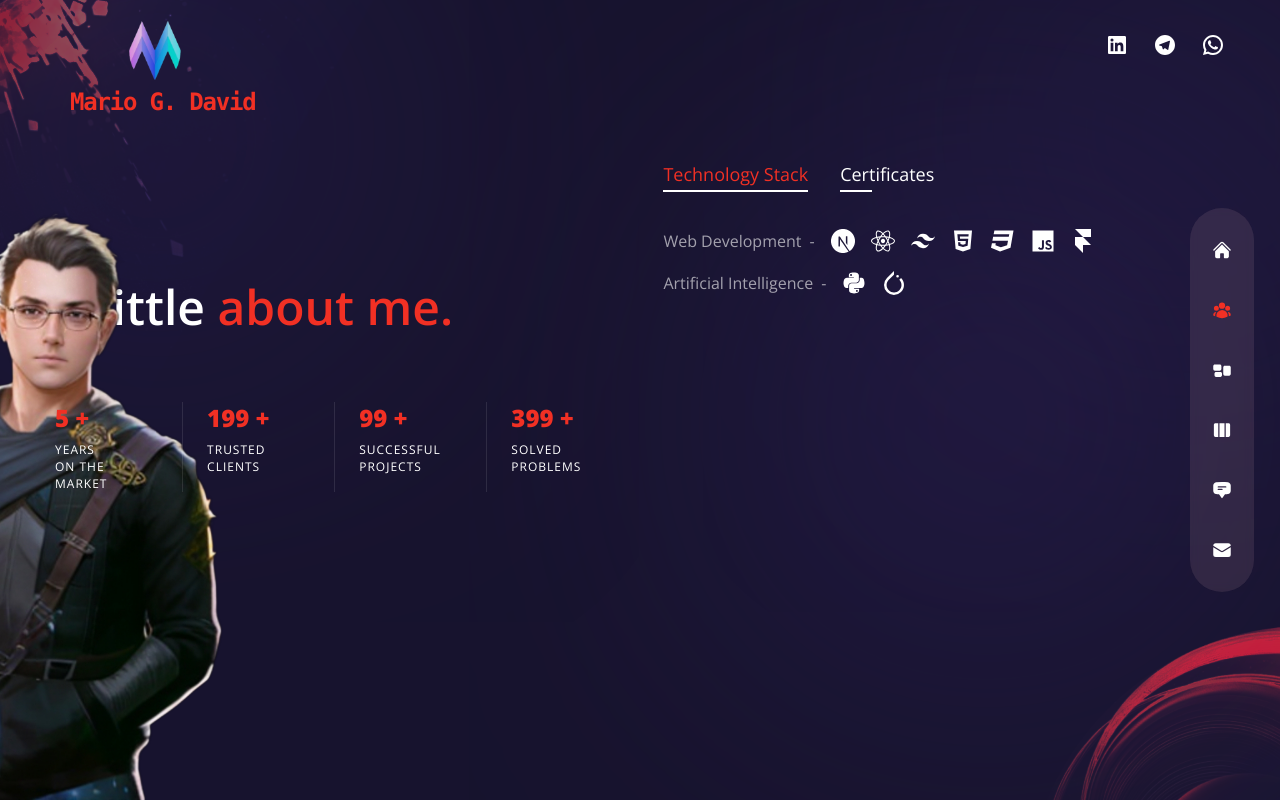
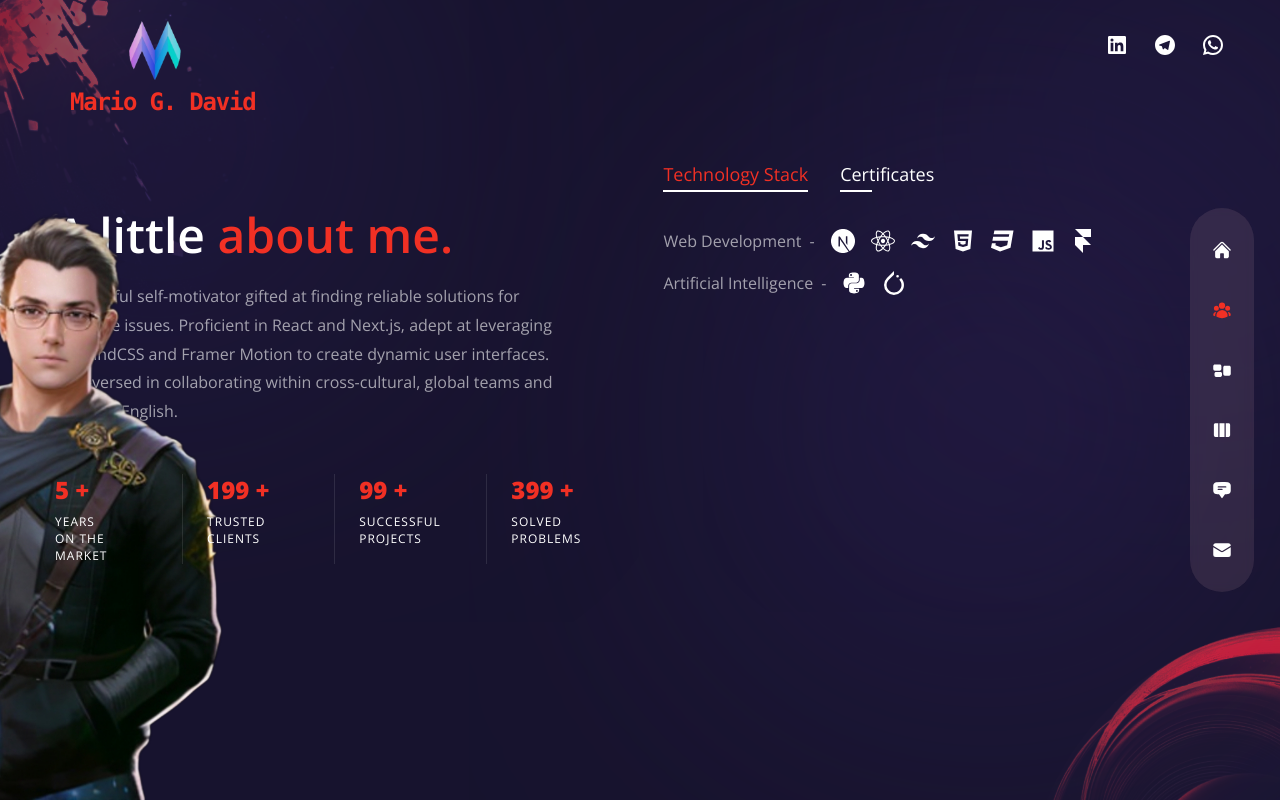
Before and after one commit to mario-george/Mario-George-Portfolio, a Next.js app: page /about in a window 1280 px wide. Built offline with nearby package versions, Linux system fonts and the light colour scheme.

Commit message:
about message updated

```diff
--- a/pages/about/index.js
+++ b/pages/about/index.js
@@ -71,7 +71,7 @@ const About = () => {
   const [index, setIndex] = useState(0);
   console.log(index);
   return (
-    <div className="h-screen bg-primary/30 py-32 text-center xl:text-left">
+    <div className="h-screen bg-primary/30 text-center xl:text-left  ">
       <Circles />
       {/* avatar Img*/}
       <motion.div
@@ -102,7 +102,11 @@ const About = () => {
             exit="hidden"
             className="max-w-[500px] mx-auto xl:mx-0 mb-6 xl:mb-12 px-2 xl:px-0"
           >
-            {/* about us goes here */}
+            Respectful self-motivator gifted at finding reliable solutions for
+            software issues. Proficient in React and Next.js, adept at
+            leveraging TailwindCSS and Framer Motion to create dynamic user
+            interfaces. Well-versed in collaborating within cross-cultural,
+            global teams and fluent in English.{" "}
           </motion.p>
           {/* counters */}
           <motion.div
```
